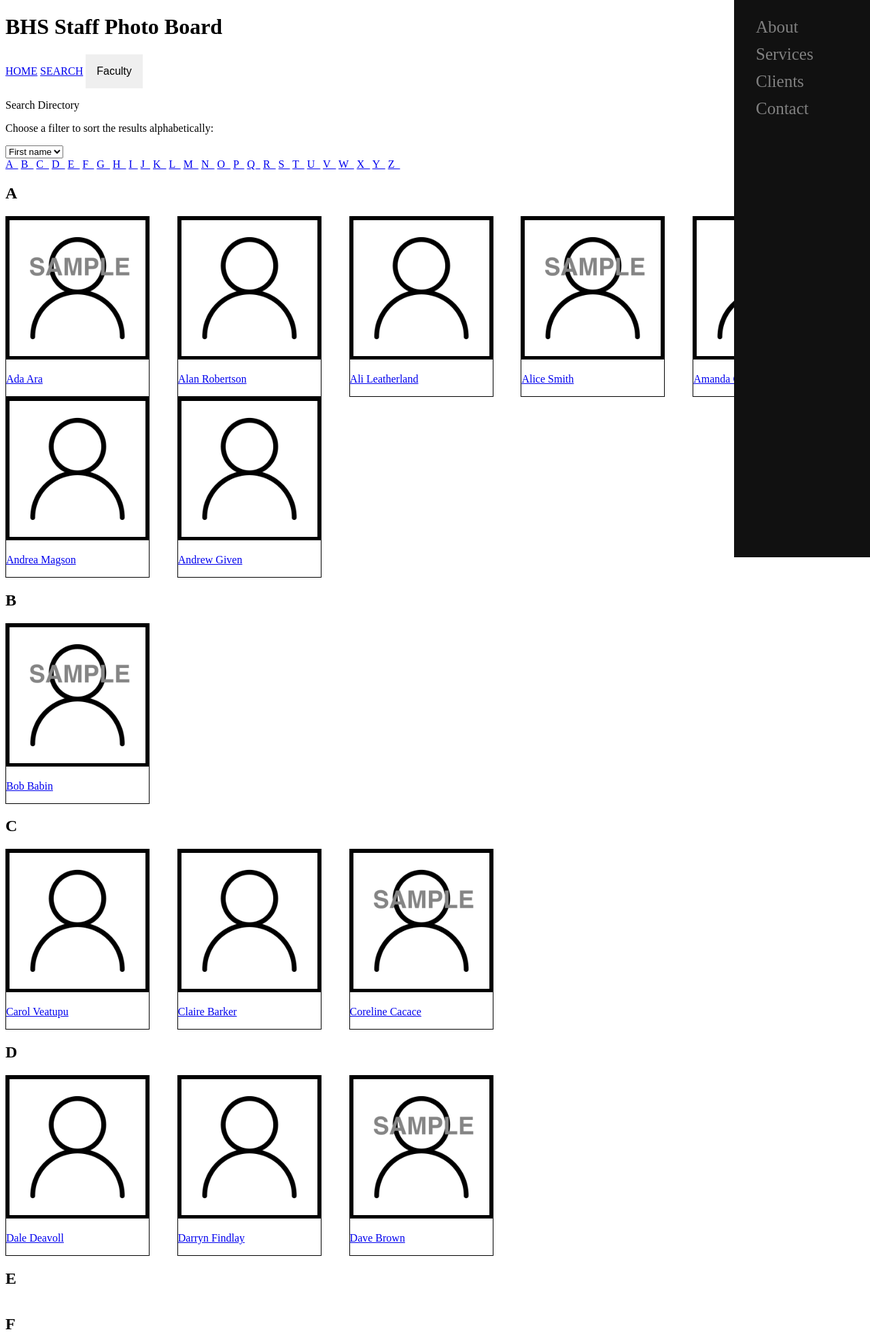
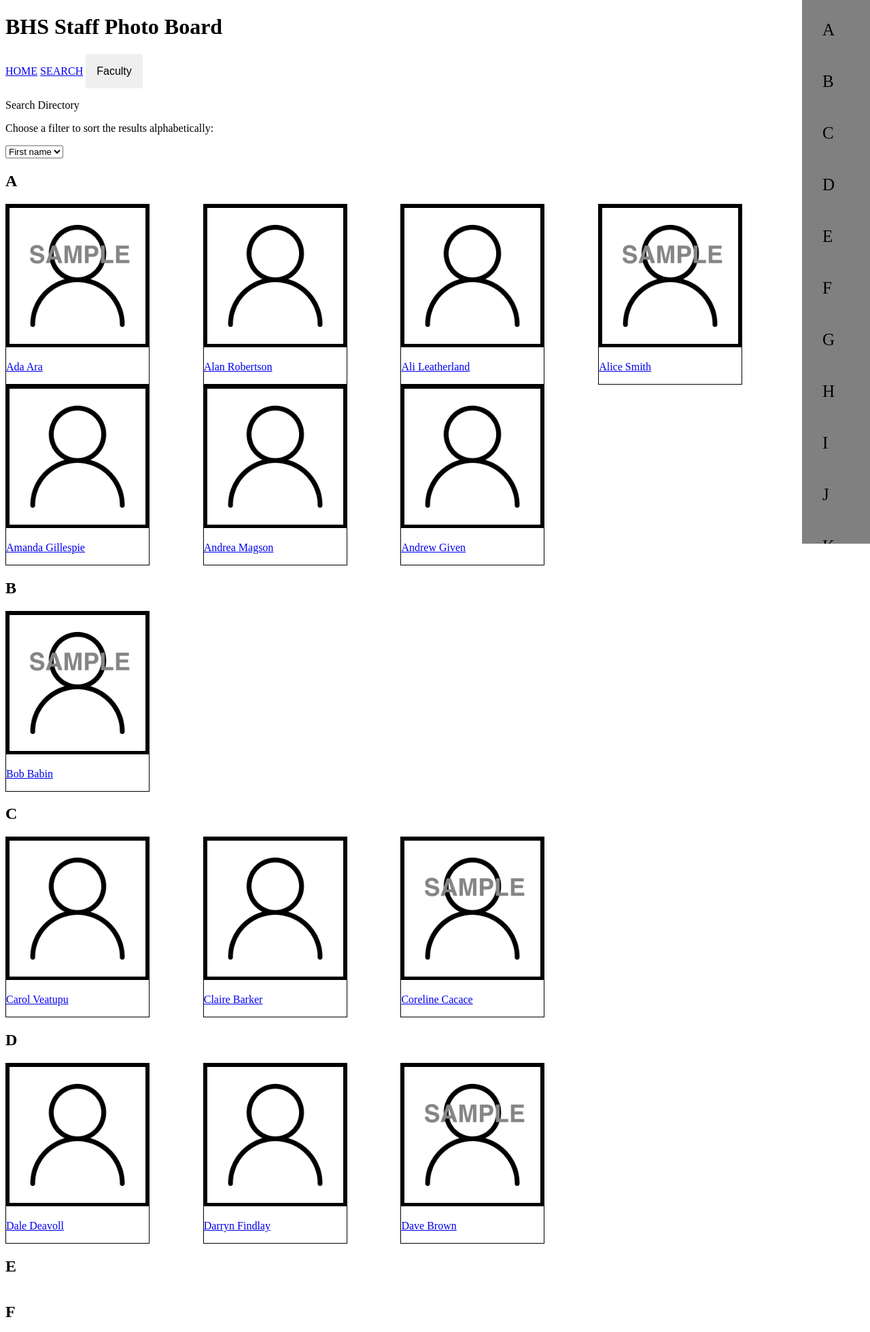
Before and after one commit to IsaacYao20036/DT_photoboard, a Flask app: page /search in a window 1280 px wide. Shown: the top 1960 px of the page at 68% size. Run offline with Flask 3, Linux system fonts and the light colour scheme; data comes from the database, SQL or seed files in the repository.

Commit message:
working alphabet sidebar done

```diff
--- a/app/static/css/style.css
+++ b/app/static/css/style.css
@@ -66,7 +66,7 @@ img {
 
 .alphabetDiv {
     display: grid;
-    grid-template-columns: 20% 20% 20% 20% 20%;
+    grid-template-columns: 23% 23% 23% 23%;
 }
 
 /* Profile card styling */
@@ -80,21 +80,23 @@ img {
 
 .sidenav {
     height: 100%;
-    width: 200px;
+    width: 100px;
     position: fixed;
     z-index: 1;
-    top: 0;
     right: 0;
-    background-color: #111;
+    bottom: 0;
+    background-color: grey;
     overflow-x: hidden;
-    padding-top: 20px;
+    overflow-y: scroll;
+    padding-top: 40px;
 }
 
 .sidenav a {
-    padding: 6px 6px 6px 32px;
+    margin-top: 30px;
+    margin-left: 30px;
     text-decoration: none;
     font-size: 25px;
-    color: #818181;
+    color: black;
     display: block;
 }
 
--- a/app/templates/search.html
+++ b/app/templates/search.html
@@ -11,11 +11,21 @@
     <input type="submit" value="Go to profile">
 </form> -->
 
+{% set div_list = ["A","B","C","D","E","F","G","H","I","J","K","L","M","N","O", "P","Q","R","S","T","U","V","W","X","Y","Z"] %}
+
 <div class="sidenav">
-    <a href="#">About</a>
-    <a href="#">Services</a>
-    <a href="#">Clients</a>
-    <a href="#">Contact</a>
+    <div id="alphabetLinks_f">
+    {% for i in range(div_list|length) %}
+        <a href="#heading{{ div_list[i] }}_f">{{ div_list[i] }} &nbsp;</a>
+        <br>
+    {% endfor %}
+    </div>
+    <div id="alphabetLinks_l">
+    {% for i in range(div_list|length) %}
+        <a href="#heading{{ div_list[i] }}_l">{{ div_list[i] }} &nbsp;</a>
+        <br>
+    {% endfor %}
+    </div>
   </div>
 
 <p>Choose a filter to sort the results alphabetically:</p>
@@ -25,20 +35,6 @@
 </select>
 
 <br>
-
-{% set div_list = ["A","B","C","D","E","F","G","H","I","J","K","L","M","N","O", "P","Q","R","S","T","U","V","W","X","Y","Z"] %}
-
-<div id="alphabetLinks_f">
-    {% for i in range(div_list|length) %}
-        <a href="#heading{{ div_list[i] }}_f">{{ div_list[i] }} &nbsp;</a>
-    {% endfor %}
-</div>
-
-<div id="alphabetLinks_l">
-    {% for i in range(div_list|length) %}
-        <a href="#heading{{ div_list[i] }}_l">{{ div_list[i] }} &nbsp;</a>
-    {% endfor %}
-</div>
 
 <div id="allCards_f">
 
```
Also changed, not shown: 1 other file.
